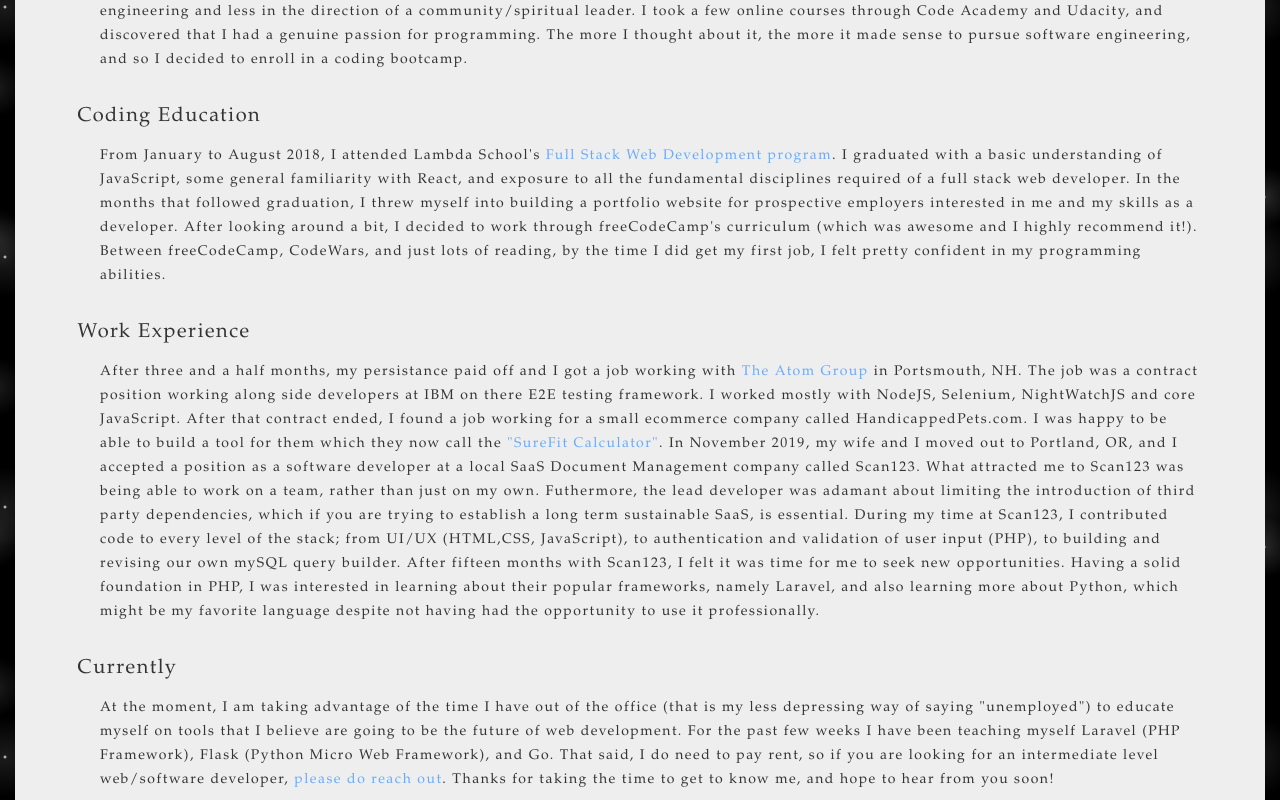
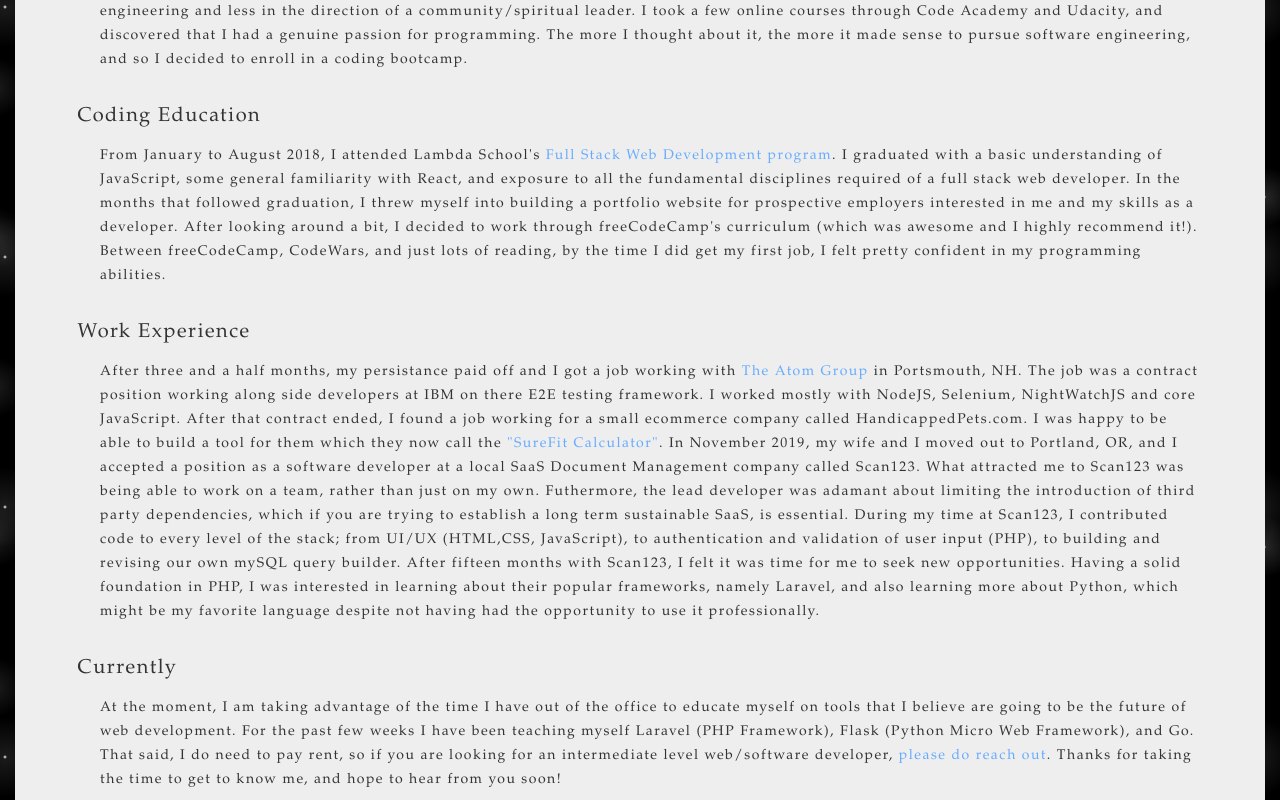
Before and after one commit to waltersgwoodward/portfolio, a React (Create React App) app: page /about in a window 1280 px wide. Shown: the part 388-1188 px from the top of the page. Built offline with nearby package versions, Linux system fonts and the light colour scheme.

Commit message:
RBio update

```diff
--- a/src/components/About/Bio.js
+++ b/src/components/About/Bio.js
@@ -48,7 +48,7 @@
                     </div>
                     <div className="page-paragraph__wrap">
                         <div className="page-paragraph__header">Currently</div>
-                        <div className="page__paragraph">At the moment, I am taking advantage of the time I have out of the office (that is my less depressing way of saying "unemployed") to educate myself on tools that I believe are going to be the future of web development.
+                        <div className="page__paragraph">At the moment, I am taking advantage of the time I have out of the office to educate myself on tools that I believe are going to be the future of web development.
 For the past few weeks I have been teaching myself Laravel (PHP Framework), Flask (Python Micro Web Framework), and Go.
 That said, I do need to pay rent, so if you are looking for an intermediate level web/software developer,&nbsp;<NavLink
                         className='cards-header__link'
```
